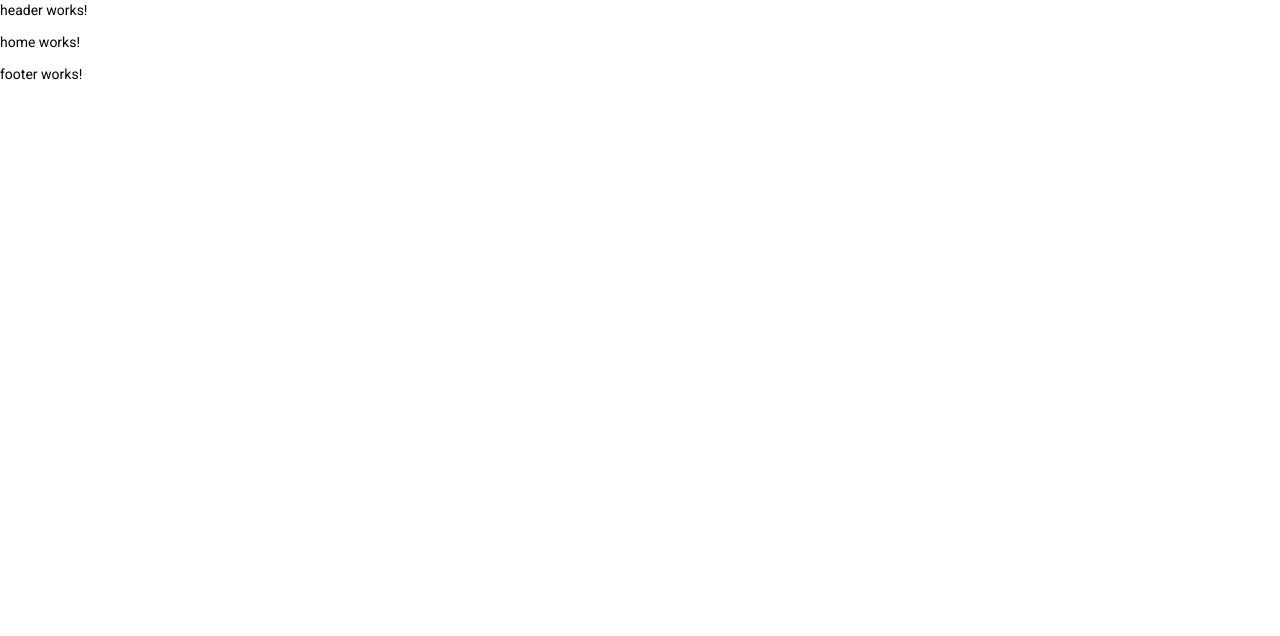
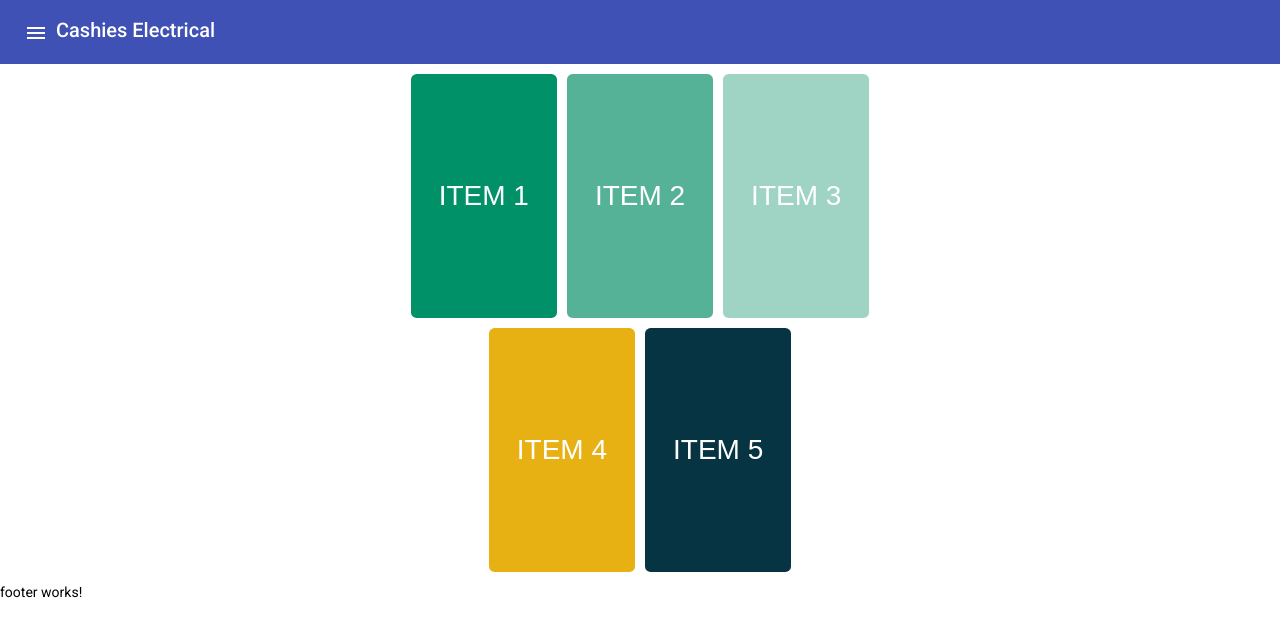
Before and after one commit to pamgaiguer/cashieselectrical, an Angular app: page /home in a window 1280 px wide. Shown: the top 636 px of the page. Built offline with nearby package versions, Linux system fonts and the light colour scheme.

Commit message:
material or boostrap

```diff
--- a/package.json
+++ b/package.json
@@ -15,6 +15,7 @@
     "@angular/common": "~12.0.1",
     "@angular/compiler": "~12.0.1",
     "@angular/core": "~12.0.1",
+    "@angular/flex-layout": "^12.0.0-beta.34",
     "@angular/forms": "~12.0.1",
     "@angular/material": "^12.0.1",
     "@angular/platform-browser": "~12.0.1",
--- a/src/app/app.module.ts
+++ b/src/app/app.module.ts
@@ -1,4 +1,5 @@
 import { NgModule } from '@angular/core';
+import { FlexLayoutModule } from '@angular/flex-layout';
 import { BrowserModule } from '@angular/platform-browser';
 import { BrowserAnimationsModule } from '@angular/platform-browser/animations';
 import { AngularMaterialModule } from './angular-material.module';
@@ -14,6 +15,7 @@ import { SharedModule } from './shared/shared.module';
     AppRoutingModule,
     BrowserAnimationsModule,
     AngularMaterialModule,
+    FlexLayoutModule,
     PagesModule,
     SharedModule,
   ],
--- a/src/app/pages/home/home.component.html
+++ b/src/app/pages/home/home.component.html
@@ -1,5 +1,28 @@
 <app-header></app-header>
 
-<p>home works!</p>
+<div
+  class="container"
+  fxLayout
+  fxLayout.xs="column"
+  fxLayoutAlign="center"
+  fxLayoutGap="10px"
+  fxLayoutGap.xs="0"
+>
+  <div class="item item-1">Item 1</div>
+  <div class="item item-2">Item 2</div>
+  <div class="item item-3">Item 3</div>
+</div>
+
+<div
+  class="container"
+  fxLayout
+  fxLayout.xs="column"
+  fxLayoutAlign="center"
+  fxLayoutGap="10px"
+  fxLayoutGap.xs="0"
+>
+  <div class="item item-4">Item 4</div>
+  <div class="item item-5">Item 5</div>
+</div>
 
 <app-footer></app-footer>
--- a/src/app/pages/home/home.component.scss
+++ b/src/app/pages/home/home.component.scss
@@ -0,0 +1,32 @@
+.container {
+  margin: 10px;
+}
+
+.item {
+  border-radius: 0.2em;
+  color: #ffffff;
+  font-family: sans-serif;
+  font-size: 2em;
+  padding: 4em 1em;
+  text-transform: uppercase;
+}
+
+.item-1 {
+  background-color: #009169;
+}
+
+.item-2 {
+  background-color: #55b296;
+}
+
+.item-3 {
+  background-color: #9fd3c3;
+}
+
+.item-4 {
+  background-color: #e7b013;
+}
+
+.item-5 {
+  background-color: #073443;
+}
--- a/src/app/pages/pages.module.ts
+++ b/src/app/pages/pages.module.ts
@@ -1,11 +1,12 @@
 import { CommonModule } from '@angular/common';
 import { NgModule } from '@angular/core';
+import { FlexLayoutModule } from '@angular/flex-layout';
 import { SharedModule } from './../shared/shared.module';
 import { HomeComponent } from './home/home.component';
 import { NotfoundComponent } from './notfound/notfound.component';
 
 @NgModule({
   declarations: [HomeComponent, NotfoundComponent],
-  imports: [CommonModule, SharedModule],
+  imports: [CommonModule, SharedModule, FlexLayoutModule],
 })
 export class PagesModule {}
--- a/src/app/shared/header/header.component.html
+++ b/src/app/shared/header/header.component.html
@@ -1 +1,13 @@
-<p>header works!</p>
+<mat-toolbar color="primary">
+  <div class="container">
+    <button
+      mat-icon-button
+      class="example-icon"
+      aria-label="Example icon-button with menu icon"
+    >
+      <mat-icon>menu</mat-icon>
+    </button>
+    <span>Cashies Electrical</span>
+    <span class="example-spacer"></span>
+  </div>
+</mat-toolbar>
--- a/src/app/shared/shared.module.ts
+++ b/src/app/shared/shared.module.ts
@@ -1,11 +1,12 @@
 import { CommonModule } from '@angular/common';
 import { NgModule } from '@angular/core';
+import { AngularMaterialModule } from './../angular-material.module';
 import { FooterComponent } from './footer/footer.component';
 import { HeaderComponent } from './header/header.component';
 
 @NgModule({
   declarations: [HeaderComponent, FooterComponent],
-  imports: [CommonModule],
+  imports: [CommonModule, AngularMaterialModule],
   exports: [HeaderComponent, FooterComponent],
 })
 export class SharedModule {}
```
Also changed, not shown: 1 other file (tests, documents, lock files or other folders).
